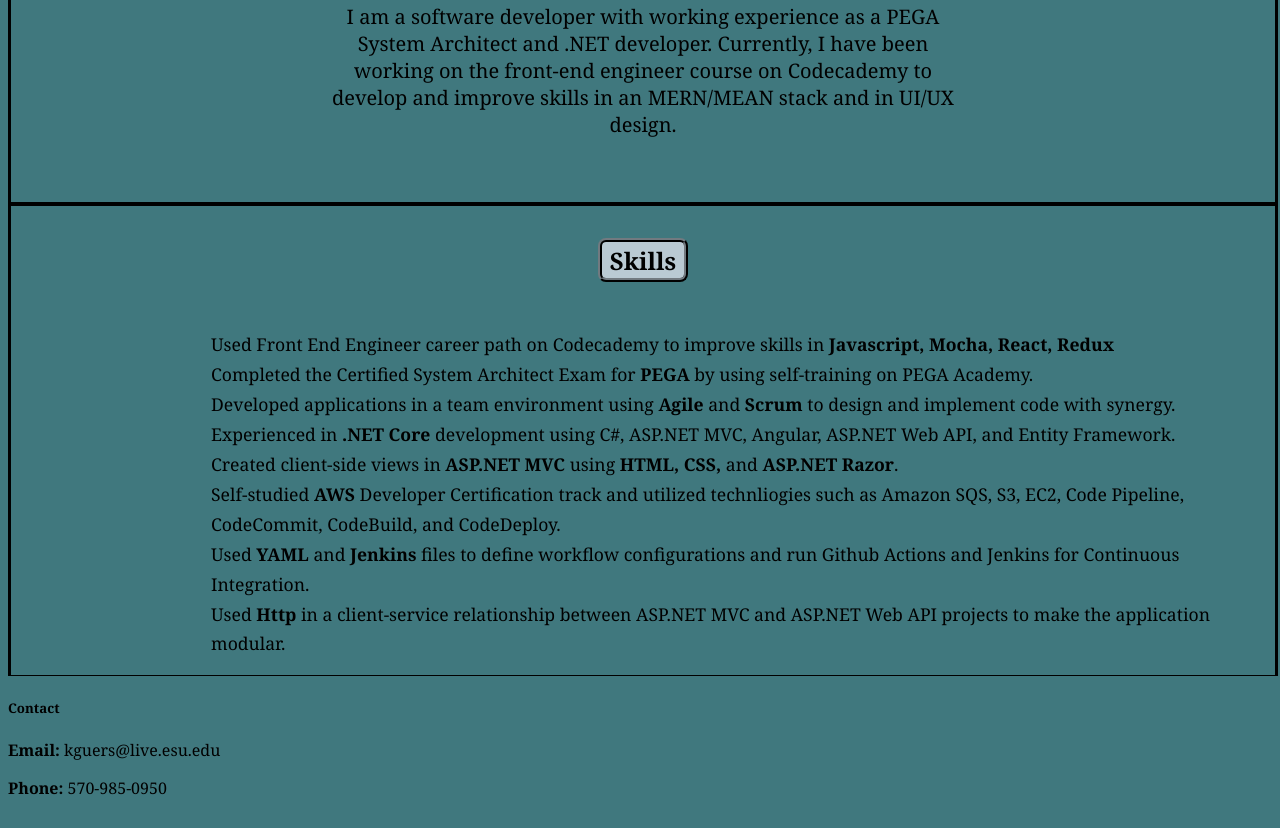
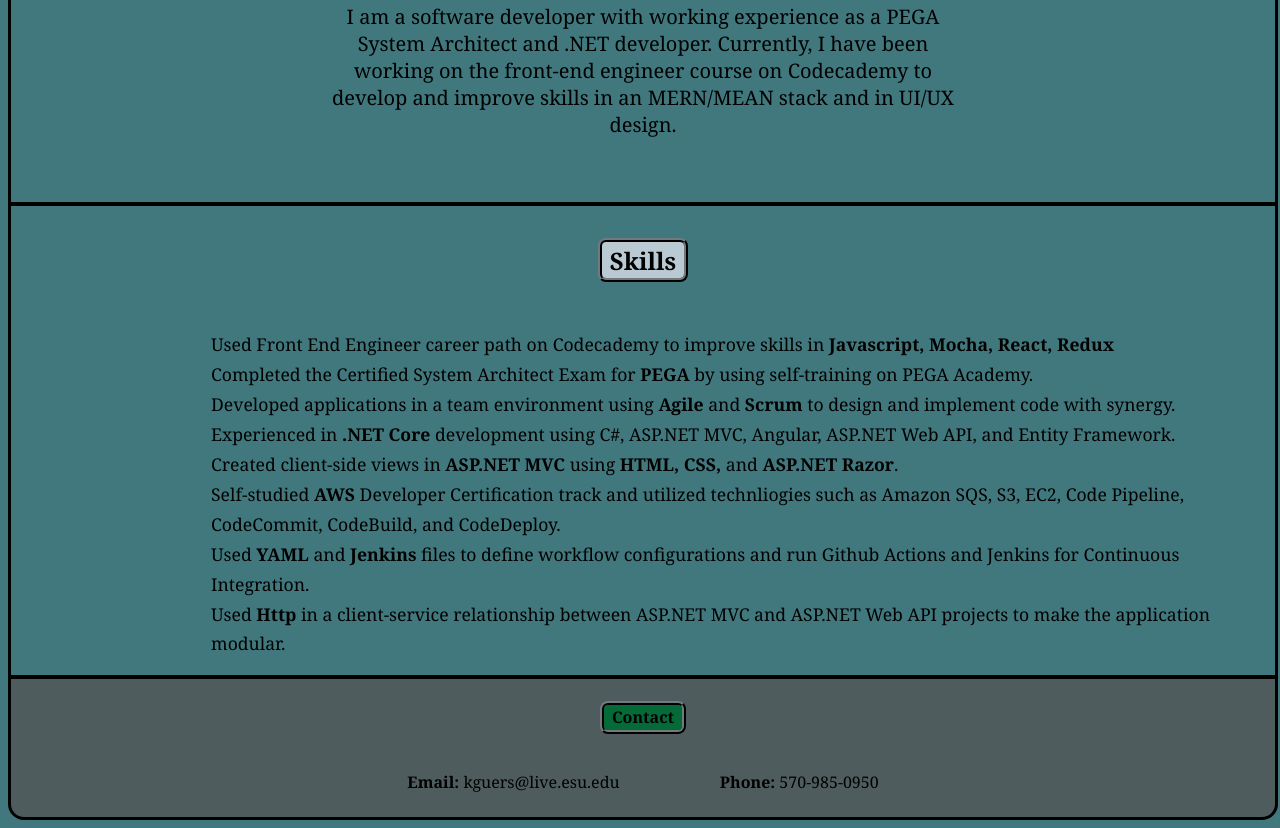
Before and after one commit to kguers/kguers.github.io, a plain HTML site: page index.html in a window 1280 px wide. Shown: the part 323-1151 px from the top of the page. Drawn offline with Linux system fonts and the light colour scheme.

Commit message:
footer css

```diff
--- a/index.html
+++ b/index.html
@@ -46,9 +46,10 @@
     </main>
     <footer>
       <section id="contact">
-        <h5>Contact</h5>
-        <p> <strong>Email:</strong> kguers@live.esu.edu</p>
-        <p> <strong>Phone:</strong> 570-985-0950</p>
+        <h4>Contact</h4>
+        <br>
+        <p id="email"> <strong>Email:</strong> kguers@live.esu.edu</p>
+        <p id="phone"> <strong>Phone:</strong> 570-985-0950</p>
       </section>
     </footer>
   </body>
--- a/public/styles.css
+++ b/public/styles.css
@@ -122,3 +122,28 @@ h2 {
   text-align:left;
   margin-left: 10rem;
 }
+
+footer {
+  display: inline-block;
+  justify-content: space-around;
+  background-color:rgba(82, 86, 85, 0.8);
+  border: .2rem solid black;
+  border-radius: 0 0 1rem 1rem;
+  width: 100%;
+  text-align: center;
+}
+
+h4 {
+  display: inline-block;
+  border-radius: .5rem;
+  background-color: #046A38;
+  color: black;
+  border: .3rem ridge rgb(39, 42, 44);
+  padding: .1rem .5rem;
+  position: relative;
+}
+
+#email, #phone {
+  display: inline-block;
+  margin: 1rem 3rem 1.5rem 3rem;
+}
```
